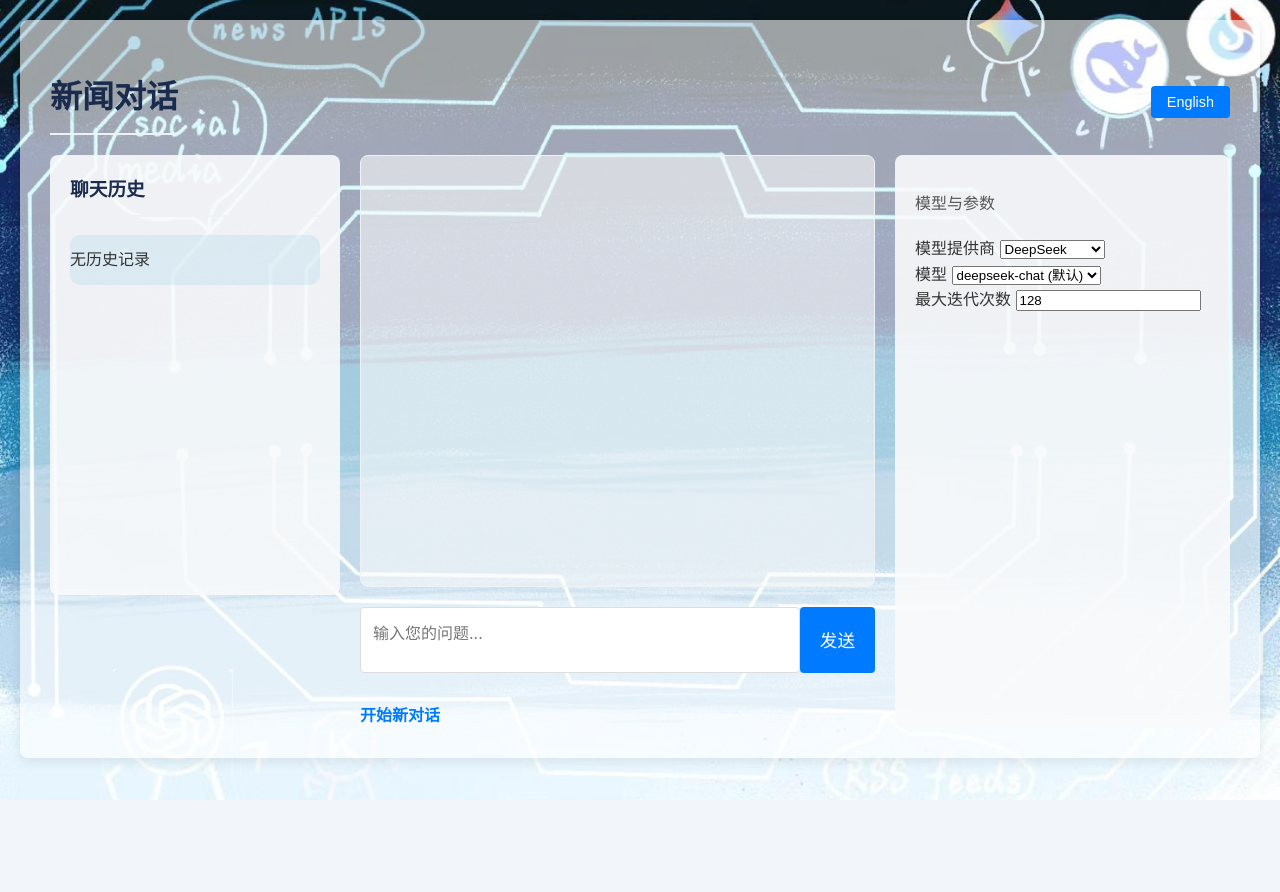
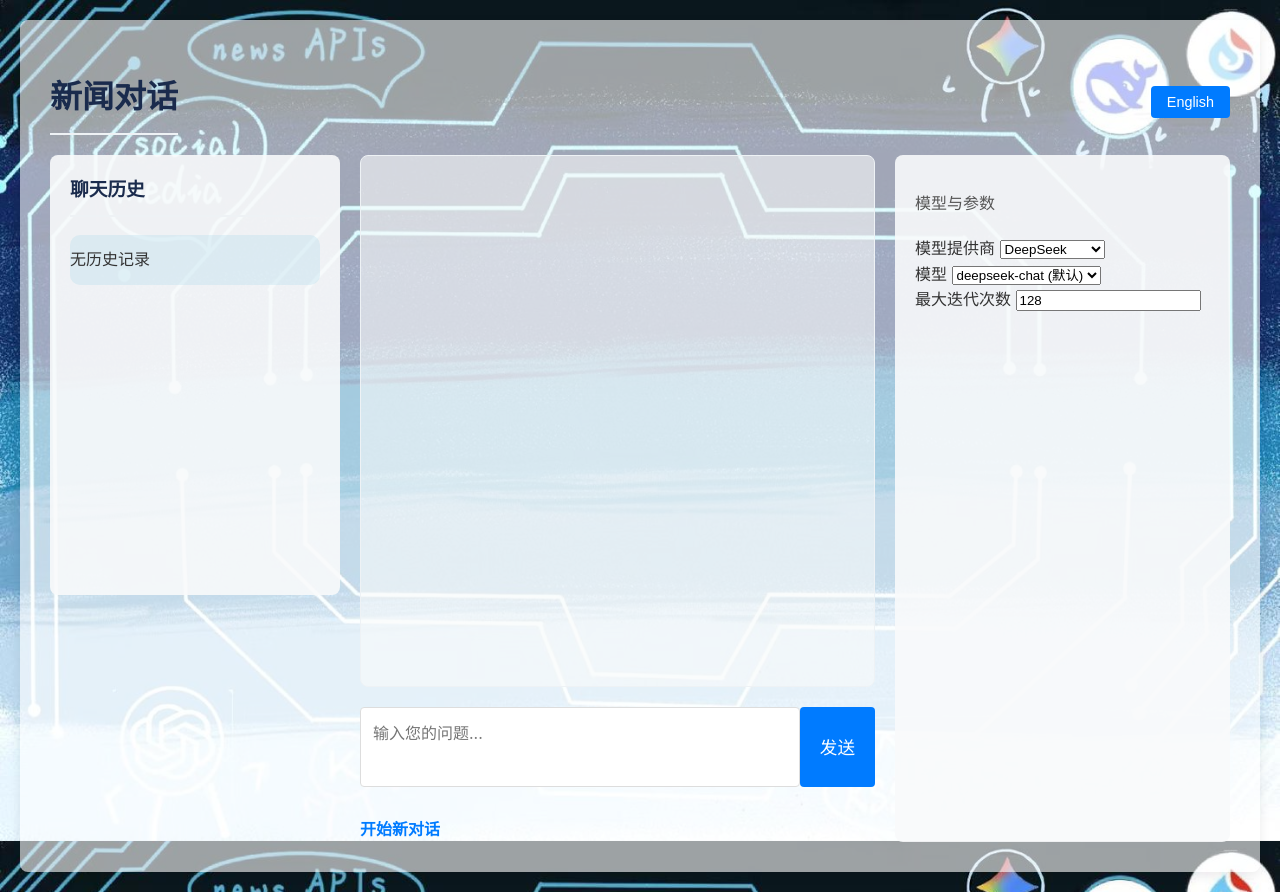
Before and after one commit to suyingke2004/doge, a Flask app: page /chat_stream in a window 1280 px wide. Before the commit the page ends 800 px from the top, so only its background shows below. Run offline with Flask 3, Linux system fonts and the light colour scheme; data that the repository does not hold is empty.

Commit message:
调整聊天窗口和输入框大小以改善用户体验

```diff
--- a/static/style.css
+++ b/static/style.css
@@ -134,7 +134,7 @@ input[type="text"]:focus {
 /* 可扩展文本区域样式 */
 .expanding-textarea {
     width: 100%;
-    min-height: 60px;
+    min-height: 80px;
     max-height: 200px;
     padding: 12px;
     font-size: 1em;
@@ -193,7 +193,7 @@ button:hover {
 /* 聊天窗口样式 */
 /* 聊天消息样式 */
 .chat-window {
-    height: 400px;
+    height: 500px;
     overflow-y: auto;
     border: 1px solid #eef2f5;
     padding: 15px;
```
